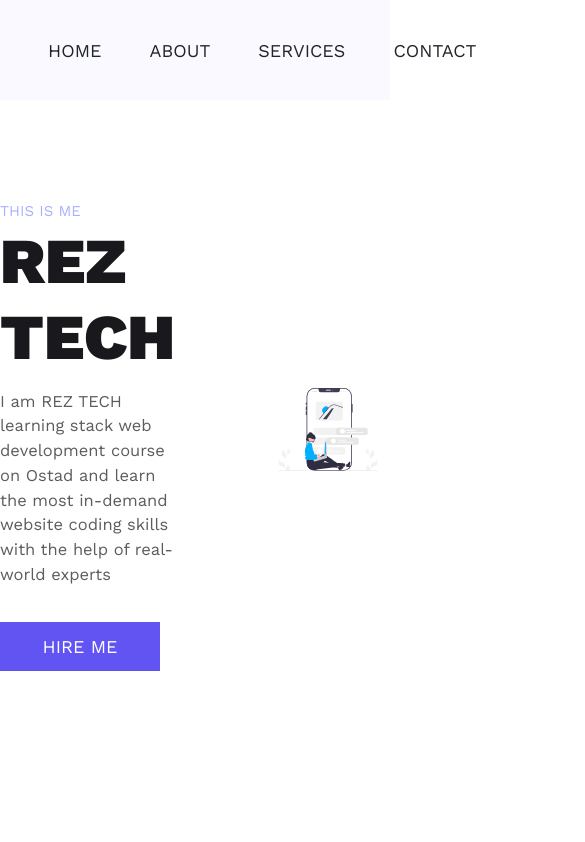
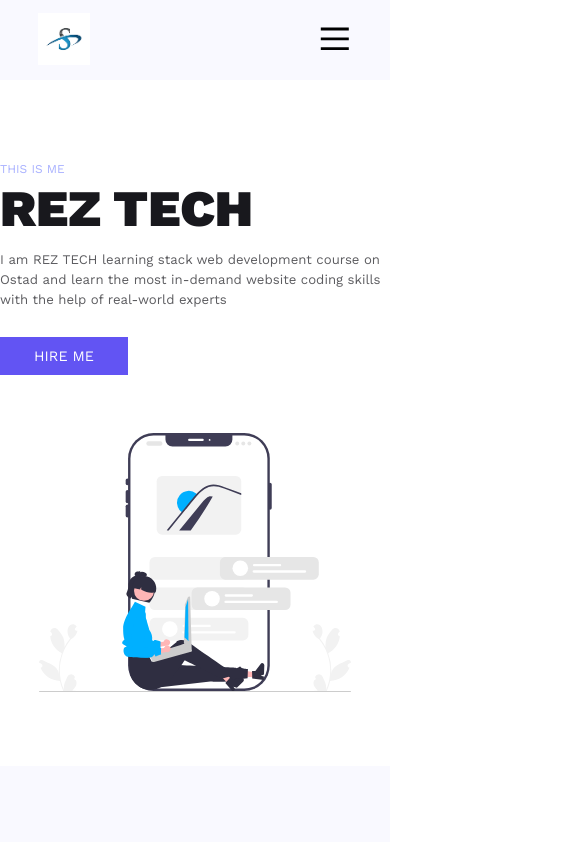
Before and after one commit to Rezwanul777/multipage-react-website, a React (Vite) app: page / in a window 390 px wide. Shown: the top 842 px of the page, 585 px wide, since content can reach past the window. Built offline with nearby package versions, Linux system fonts and the light colour scheme.

Commit message:
responsive done

```diff
--- a/src/App.jsx
+++ b/src/App.jsx
@@ -8,6 +8,8 @@
 import Services from './Services'
 import { ThemeProvider } from 'styled-components'
 import Error from './Error'
+import GoToTop from './components/GoToTop'
+import { GlobalStyle } from './GlobalStyle'
 
 const App = () => {
   const theme = {
@@ -32,6 +34,8 @@
   };
   return (
     <ThemeProvider theme={theme}>
+      <GlobalStyle />
+      <GoToTop/>
       < BrowserRouter>
   <Header/>
   <Routes>
@@ -41,6 +45,7 @@
     <Route path='/services'element={<Services/>}/>
     <Route path='*' element={<Error/>}/>
   </Routes>
+
   <Footer/>
   </BrowserRouter>
    </ThemeProvider>
--- a/src/GlobalStyle.jsx
+++ b/src/GlobalStyle.jsx
@@ -11,6 +11,11 @@
    font-size: 62.5%;
    overflow-x: hidden;
  }
+
+ body {
+  overflow-x: hidden;
+
+}
 
  h1{
    color:${({theme})=>theme.colors.heading};
@@ -104,6 +109,35 @@
   font-size: 1.8rem;
   cursor: pointer;
   }
+ * ===========================================
+/* media queries
+======================================= */
+//998px
+@media (max-width:${({ theme }) => theme.media.tab}) {
+      .container{
+        padding: 0 3.2rem;
+      }
+
+        .grid-three-column {
+      grid-template-columns: 1fr 1fr;
+    }
+}
+
+@media (max-width:${({ theme }) => theme.media.mobile}) {
+
+      html{
+        font-size: 50%;
+      }
+
+      .grid{
+        gap: 3.2rem;
+      }
+
+      .grid-two-column, .grid-three-column, .grid-four-column{
+        grid-template-columns: 1fr;
+      }
+}
+
 
 `
 ;
--- a/src/Home.jsx
+++ b/src/Home.jsx
@@ -1,7 +1,9 @@
 import React, { useEffect } from 'react'
 import Header from './components/Header'
 import HeroSection from './components/HeroSection'
+import Contact from './Contact'
 import { useGlobalContext } from './Context'
+import Services from './Services'
 
 const Home = () => {
   // const data={
@@ -10,13 +12,15 @@
   // }
 
   const {updateHomePage}=useGlobalContext()
+  useEffect(() => updateHomePage(), []);
 
-  useEffect(()=>{
-    updateHomePage()
-  },[])
   return (
+   <>
 
-     <HeroSection/>
+    <HeroSection/>
+     <Services/>
+     <Contact/>
+     </>
 
   )
 }
--- a/src/Services.jsx
+++ b/src/Services.jsx
@@ -6,7 +6,7 @@
 
 const Services = () => {
   const {services}=useGlobalContext()
-  console.log(services)
+
   return (
     <Wrapper className="section">
       <h2 className='common-heading'>Our Services</h2>
@@ -103,6 +103,20 @@
     height: 20rem;
     transition: all 0.2s linear;
   }
-}`
+}
+@media (max-width: ${({ theme }) => theme.media.tab}) {
+  .grid-three-column {
+    grid-template-columns: 1fr 1fr;
+  }
+}
+
+@media (max-width: ${({ theme }) => theme.media.mobile}) {
+  .grid-two-column,
+  .grid-three-column {
+    grid-template-columns: 1fr;
+  }
+}
+
+`
 
 export default Services
--- a/src/components/Footer.jsx
+++ b/src/components/Footer.jsx
@@ -136,6 +136,25 @@
   }
 }
 
+@media (max-width: ${({ theme }) => theme.media.mobile}) {
+  .contact-short {
+    max-width: 95vw;
+    padding: 2rem 0rem;
+    display: flex;
+    justify-content: center;
+    align-items: center;
+
+    .contact-short-btn {
+      text-align: center;
+      justify-self: flex-start;
+    }
+  }
+
+  footer .footer-bottom--section {
+    padding-top: 3.2rem;
+  }
+}
+
 
 `
 
--- /dev/null
+++ b/src/components/GoToTop.jsx
@@ -0,0 +1,86 @@
+import React, { useEffect, useState } from 'react';
+import { FaArrowUp } from 'react-icons/fa';
+import styled from 'styled-components';
+
+const GoToTop = () => {
+   const [isVisible,setIsVisible]=useState(false)
+ const goToBtn=()=>{
+   window.scrollTo({top:0,left:0,behavior:"smooth"})
+ }
+ const listenToScroll=()=>{
+   let heightToHidden = 20;
+   const winScroll =
+     document.body.scrollTop || document.documentElement.scrollTop;
+
+   if (winScroll > heightToHidden) {
+     setIsVisible(true);
+   } else {
+     setIsVisible(false);
+   }
+
+ }
+
+ useEffect(() => {
+   window.addEventListener("scroll", listenToScroll);
+
+   return () => window.removeEventListener("scroll", listenToScroll);
+ }, [])
+
+ return (
+   <Wrapper>
+     {isVisible && (
+       <div className="top-btn" onClick={goToBtn}>
+         <FaArrowUp className="top-btn--icon" />
+       </div>
+     )}
+   </Wrapper>
+ );
+};
+
+const Wrapper=styled.section`
+  display: flex;
+  justify-content: center;
+  align-items: center;
+  position: relative;
+
+  .top-btn{
+    font-size: 2.4rem;
+    width: 6rem;
+    height: 6rem;
+    color: #fff;
+    background-color: ${({ theme }) => theme.colors.btn};
+    box-shadow: ${({ theme }) => theme.colors.shadow};
+    border-radius: 50%;
+    position: fixed;
+    bottom: 5rem;
+    right: 5rem;
+    z-index: 999;
+    display: flex;
+    justify-content: center;
+    align-items: center;
+    cursor: pointer;
+
+    &--icon {
+      animation: gototop 1.2s linear infinite alternate-reverse;
+    }
+
+    @keyframes gototop {
+      0% {
+        transform: translateY(-0.5rem);
+      }
+      100% {
+        transform: translateY(1rem);
+      }
+    }
+  }
+
+  @media (max-width: ${({ theme }) => theme.media.mobile}) {
+    .top-btn {
+      right: 0;
+      left: 40%;
+    }
+  }
+
+`
+
+export default GoToTop;
--- a/src/components/Header.jsx
+++ b/src/components/Header.jsx
@@ -26,7 +26,7 @@
 justify-content: space-between;
 align-items: center;
 .logo{
-  height: 4.5rem;
+  height: 6.5rem;
   max-width: 100%;
 }
 
--- a/src/components/HeroSection.jsx
+++ b/src/components/HeroSection.jsx
@@ -74,6 +74,11 @@
   .hero-img {
     max-width: 80%;
   }
+  @media (max-width: ${({ theme }) => theme.media.mobile}) {
+    .grid {
+      gap: 7.2rem;
+    }
+  }
 `
 
 export default HeroSection;
--- a/src/components/Nav.jsx
+++ b/src/components/Nav.jsx
@@ -1,52 +1,173 @@
-import React from 'react'
+import React, { useState } from 'react'
 import { NavLink } from 'react-router-dom'
+import { GrClose,GrMenu } from "react-icons/gr";
 import styled from 'styled-components'
 
 const Nav = () => {
-   const Nav=styled.nav`
-.nav-list{
-   display:flex;
-   gap:4.8rem;
-   li{
-      list-style:none;
-       .navbar-link{
+   const [openMenu, setOpenMenu] = useState(false);
+
+   const Nav = styled.nav`
+     .navbar-list {
+       display: flex;
+       gap: 4.8rem;
+
+       li {
+         list-style: none;
+
+         .navbar-link {
            &:link,
-         &:visited{
-            display:inline-block;
-            text-decoration:none;
-            font-size:1.8rem;
-            text-transform:uppercase;
-            color:${({theme})=>theme.colors.black};
-            transition:color 0.3s linear
+           &:visited {
+             display: inline-block;
+             text-decoration: none;
+             font-size: 1.8rem;
+             text-transform: uppercase;
+             color: ${({ theme }) => theme.colors.black};
+             transition: color 0.3s linear;
            }
+
            &:hover,
-         &:active{
-            color:${({theme})=>theme.colors.helper}
+           &:active {
+             color: ${({ theme }) => theme.colors.helper};
            }
          }
        }
      }
-   `
+
+     .mobile-navbar-btn {
+       display: none;
+
+       .close-outline {
+         display: none;
+       }
+     }
+
+     .mobile-navbar-btn[name="close-outline"] {
+       display: none;
+     }
+
+     @media (max-width: ${({ theme }) => theme.media.mobile}) {
+       .mobile-navbar-btn {
+         display: inline-block;
+         z-index: 999;
+         border: ${({ theme }) => theme.colors.black};
+
+         .mobile-nav-icon {
+           font-size: 4.2rem;
+           color: ${({ theme }) => theme.colors.black};
+         }
+       }
+
+       /* hide the original nav menu  */
+       .navbar-list {
+         width: 100vw;
+         height: 100vh;
+         position: absolute;
+         top: 0;
+         left: 0;
+         background-color: #fff;
+
+         display: flex;
+         justify-content: center;
+         align-content: center;
+         flex-direction: column;
+         text-align: center;
+
+         transform: translateX(100%);
+
+         visibility: hidden;
+         opacity: 0;
+
+         li {
+           .navbar-link {
+             &:link,
+             &:visited {
+               font-size: 4.2rem;
+             }
+
+             &:hover,
+             &:active {
+               color: ${({ theme }) => theme.colors.helper};
+             }
+           }
+         }
+       }
+
+       .active .mobile-nav-icon {
+         display: none;
+         font-size: 4.2rem;
+         position: absolute;
+         top: 3%;
+         right: 10%;
+         color: ${({ theme }) => theme.colors.black};
+         z-index: 9999;
+       }
+
+       .active .close-outline {
+         display: inline-block;
+       }
+
+       .active .navbar-list {
+         visibility: visible;
+         opacity: 1;
+         transform: translateX(0);
+         z-index: 999;
+       }
+     }
+   `;
+
    return (
      <Nav>
-       <div className='nav-icon'>
-      <ul className='nav-list'>
+       <div className={openMenu ? "menuIcon active" : "menuIcon"}>
+         <ul className="navbar-list">
            <li>
-            <NavLink className="navbar-link" to='/'>Home</NavLink>
+             <NavLink
+               className="navbar-link"
+               onClick={() => setOpenMenu(false)}
+               to="/">
+               Home
+             </NavLink>
            </li>
            <li>
-            <NavLink className="navbar-link" to='/about'>About</NavLink>
+             <NavLink
+               className="navbar-link"
+               onClick={() => setOpenMenu(false)}
+               to="/about">
+               About
+             </NavLink>
            </li>
            <li>
-            <NavLink className="navbar-link" to='/services'>Services</NavLink>
+             <NavLink
+               className="navbar-link"
+               onClick={() => setOpenMenu(false)}
+               to="/services">
+               Services
+             </NavLink>
            </li>
            <li>
-            <NavLink className="navbar-link" to='/contact'>Contact</NavLink>
+             <NavLink
+               className="navbar-link"
+               onClick={() => setOpenMenu(false)}
+               to="/contact">
+               Contact
+             </NavLink>
            </li>
          </ul>
+         {/* //nav icon */}
+         <div className="mobile-navbar-btn">
+           <GrMenu
+             name="menu-outline"
+             className="mobile-nav-icon"
+             onClick={() => setOpenMenu(true)}
+           />
+           <GrClose
+             name="close-outline"
+             className="close-outline mobile-nav-icon"
+             onClick={() => setOpenMenu(false)}
+           />
+         </div>
        </div>
      </Nav>
-  )
-}
+   );
+ };
 
 export default Nav
```
Lines whose indentation alone changed are shown as unchanged.
